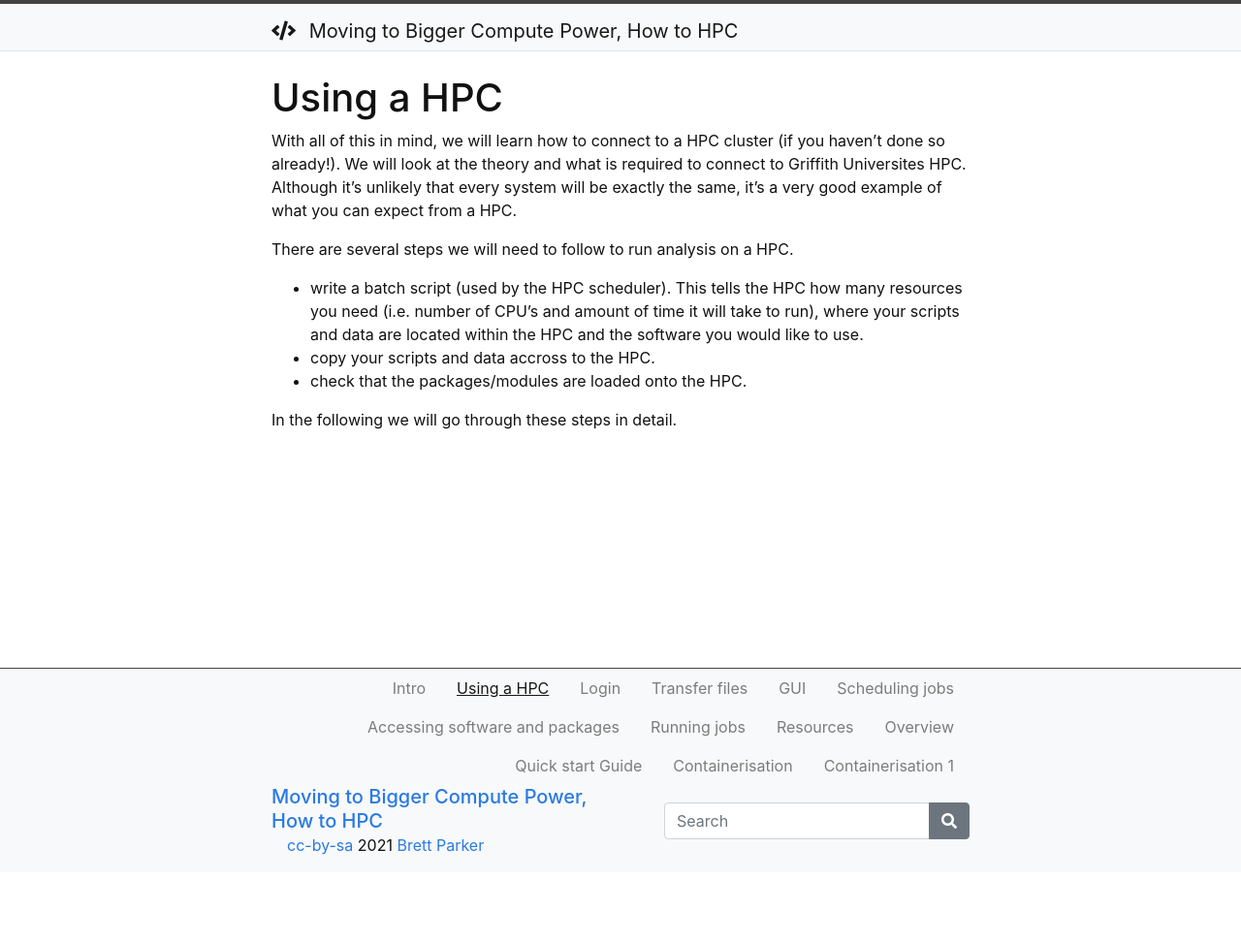
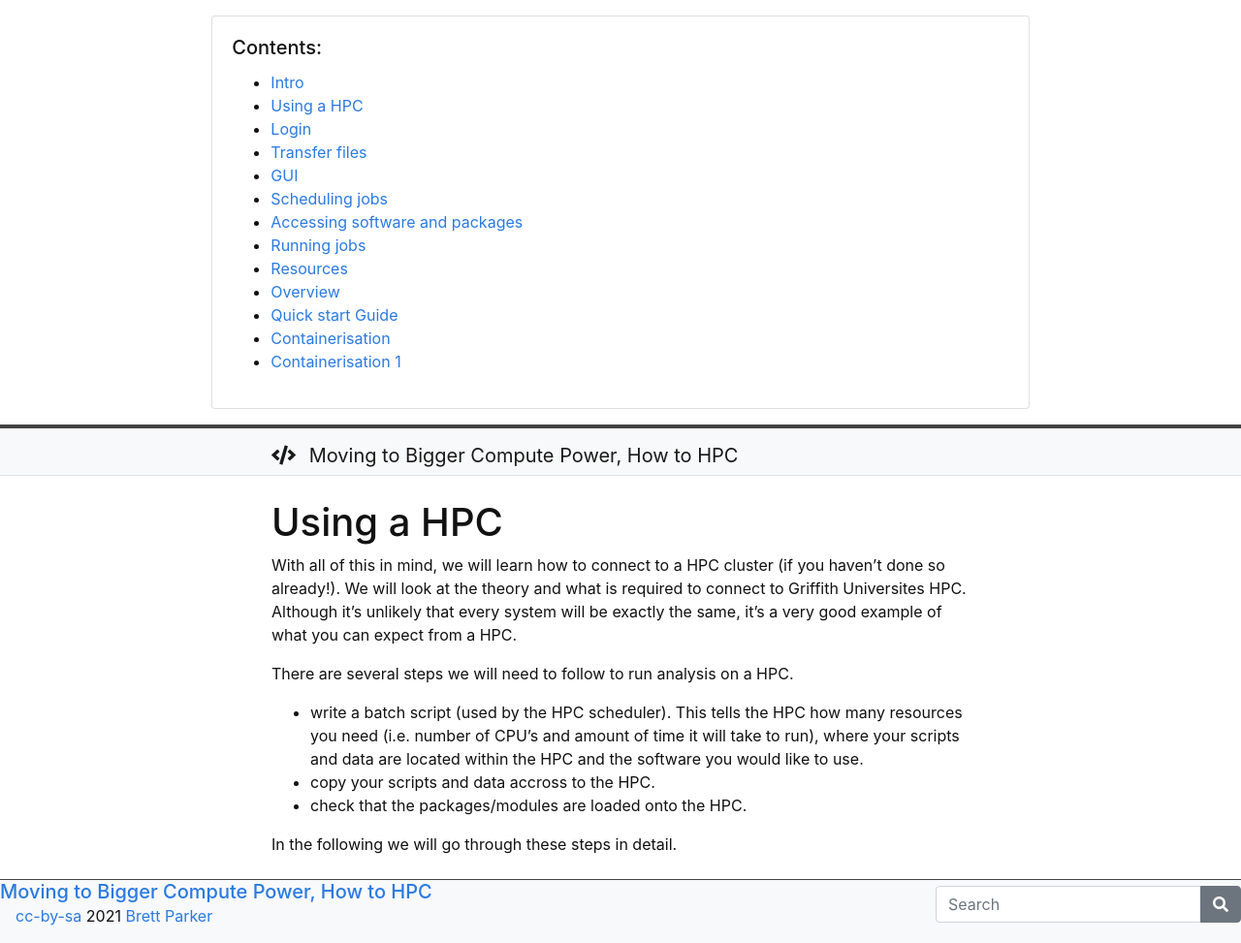
Before and after one commit to gu-eresearch/hpcWorkshop, a Jekyll site: the page built from content/11-howToHPC.md, in a window 1280 px wide. Shown: the whole page at 97% size. Built offline with Jekyll 4.4.1, drawn with Linux system fonts in a browser that asks for light colours; before the commit the page ends 900 px from its top, so only the background shows below that.

Commit message:
remove footer toc and added toc at beginning of each page

```diff
--- a/_includes/template/footer.html
+++ b/_includes/template/footer.html
@@ -1,12 +1,12 @@
 <footer class="site-footer bg-light mt-auto">
-  <div class="container">
+  <!-- <div class="container">
     <nav>
       <ul class="nav justify-content-end">
         {% for section in site.html_pages %}{% if section.nav %}
         <li class="nav-item"><a class="nav-link{% if page.url == section.url %} active{% endif %}" href="{{ section.url | relative_url }}">{% if section.nav == true %}{{ section.title }}{% else %}{{ section.nav }}{% endif %}</a></li>
         {% endif %}{% endfor %}
       </ul>
-    </nav>
+    </nav> -->
     <div class="row align-items-center pb-3">
         <div class="col-md">
           <a class="h5" href="{{ '/' | relative_url }}">{{ site.title }}</a>
--- a/_includes/template/top-nav.html
+++ b/_includes/template/top-nav.html
@@ -7,7 +7,7 @@
     </div>
 </nav>
 
-</nav class="navbar navbar-expand-lg navbar-light bg-light pb-lg-0 border-bottom">
+<!-- </nav class="navbar navbar-expand-lg navbar-light bg-light pb-lg-0 border-bottom">
         <div class="collapse navbar-collapse justify-content-end" id="mainNav">
             <ul class="navbar-nav nav-tabs justify-content-end">
             {% for section in site.html_pages %}{% if section.nav %}
@@ -18,4 +18,4 @@
             </ul>
         </div>
     </div>
-</nav>
+</nav> -->
--- a/_layouts/default.html
+++ b/_layouts/default.html
@@ -2,6 +2,7 @@
 <html lang="en" class="h-100">
   <head prefix="og: http://ogp.me/ns# fb: http://ogp.me/ns/fb# article: http://ogp.me/ns/article#">
   {% include template/head.html %}
+  {% include toc.html %}
   </head>
 
   <body class="d-flex flex-column h-100">
```
Also changed, not shown: index.md (+1 -0 lines).
